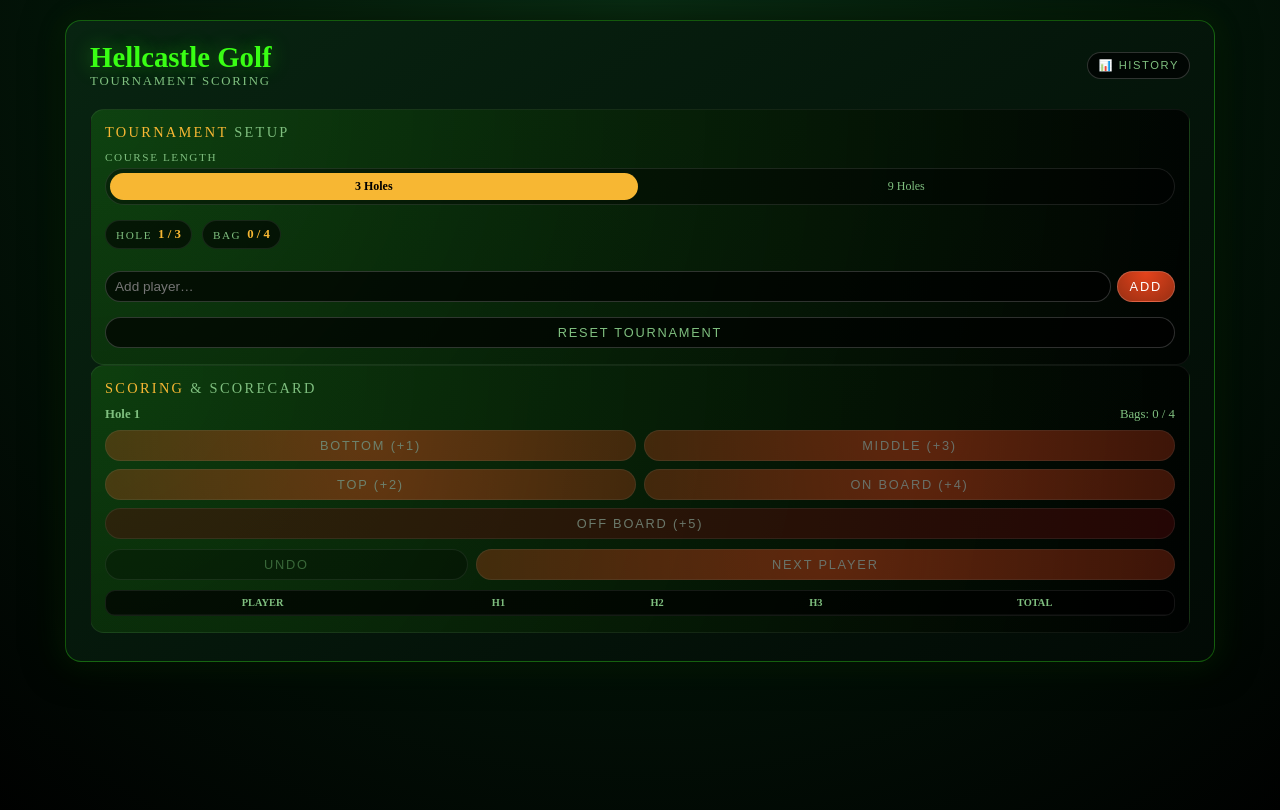
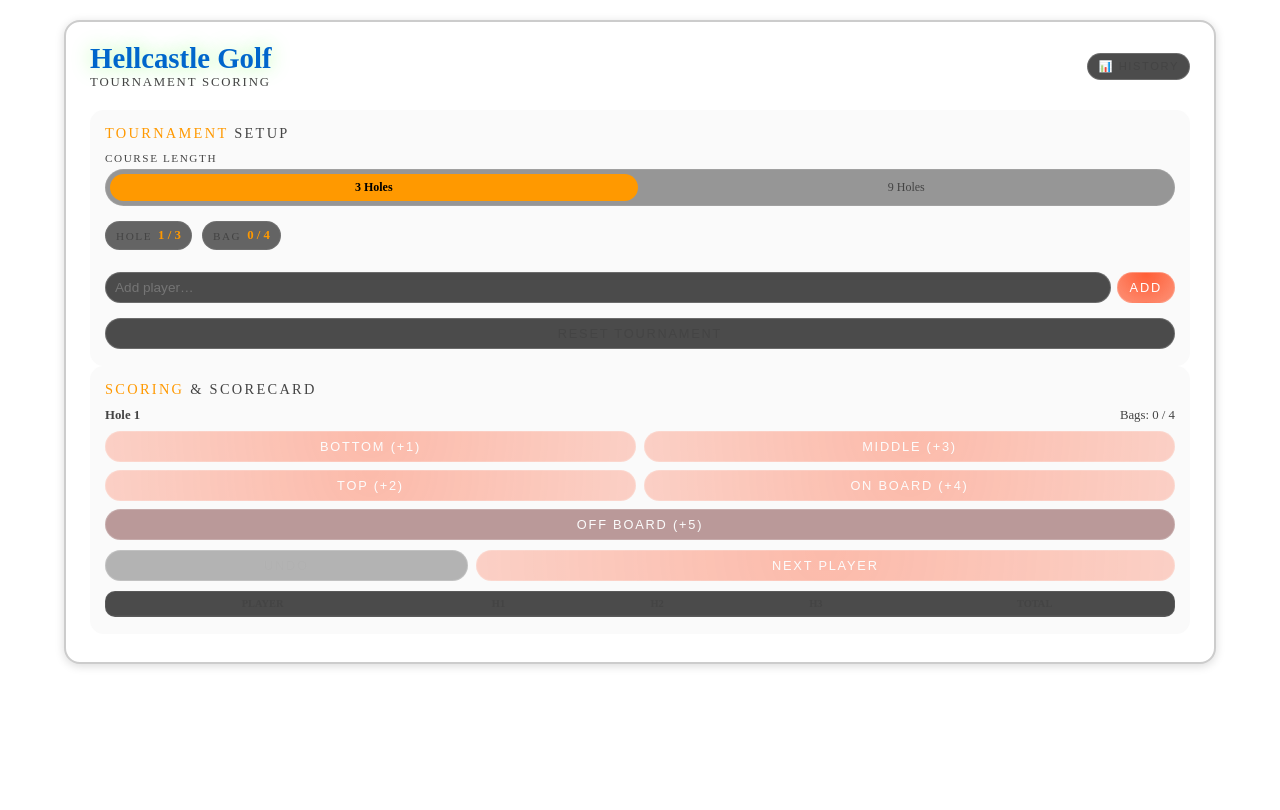
Before and after one commit to Herbenero/HellcastleGolf, a plain HTML site: page index.html in a window 1280 px wide. Drawn offline with Linux system fonts and the light colour scheme.

Commit message:
Update styles for a lighter theme in index.html

```diff
--- a/index.html
+++ b/index.html
@@ -6,21 +6,21 @@
   <title>Hellcastle Golf Tournament</title>
   <style>
         :root {
-      --bg: #051d0d;              /* Deep forest green base */
-      --panel: rgba(10, 45, 20, 0.85); /* Dark moss green panel */
-      --accent: #39ff14;          /* Neon green */
-      --accent-soft: #8dff7a;
-      --accent2: #f7b733;
-      --text: #eaffea;
-      --muted: #7fbf7f;
-      --winner: #7dffb2;
-    }
+  --bg: #ffffff;
+  --panel: #f5f5f5;
+  --accent: #0066cc;
+  --accent-soft: #3399ff;
+  --accent2: #ff9900;
+  --text: #000000;
+  --muted: #444444;
+  --winner: #008000;
+}
 
     body {
       margin: 0;
       min-height: 100vh;
       /* Changed from reddish-black to deep green-black gradient */
-      background: radial-gradient(circle at top, #0a2e16 0, #031408 55%, #000 100%);
+      background: #ffffff;
       color: var(--text);
       display: flex;
       justify-content: center;
@@ -32,10 +32,10 @@
       width: 100%;
       max-width: 1100px;
       /* Swapped linear black gradient for deep green */
-      background: linear-gradient(145deg, #082411, #020a05);
+      background: #ffffff;
       border-radius: 16px;
-      border: 1px solid rgba(57, 255, 20, 0.3); /* Green border instead of orange */
-      box-shadow: 0 0 40px rgba(0, 0, 0, 0.9), 0 0 30px rgba(57, 255, 20, 0.15);
+      border: 2px solid #cccccc;
+      box-shadow: 0 2px 10px rgba(0,0,0,0.15);
       padding: 20px 24px 28px;
       position: relative;
       overflow: hidden;
@@ -56,7 +56,7 @@
 
     .panel {
       /* Panels now use a green-tinted radial gradient */
-      background: radial-gradient(circle at top left, rgba(57, 255, 20, 0.15), rgba(0, 0, 0, 0.8));
+      background: #fafafa;
       border-radius: 14px;
       border: 1px solid rgba(255, 255, 255, 0.06);
       padding: 14px 14px 16px;
```
